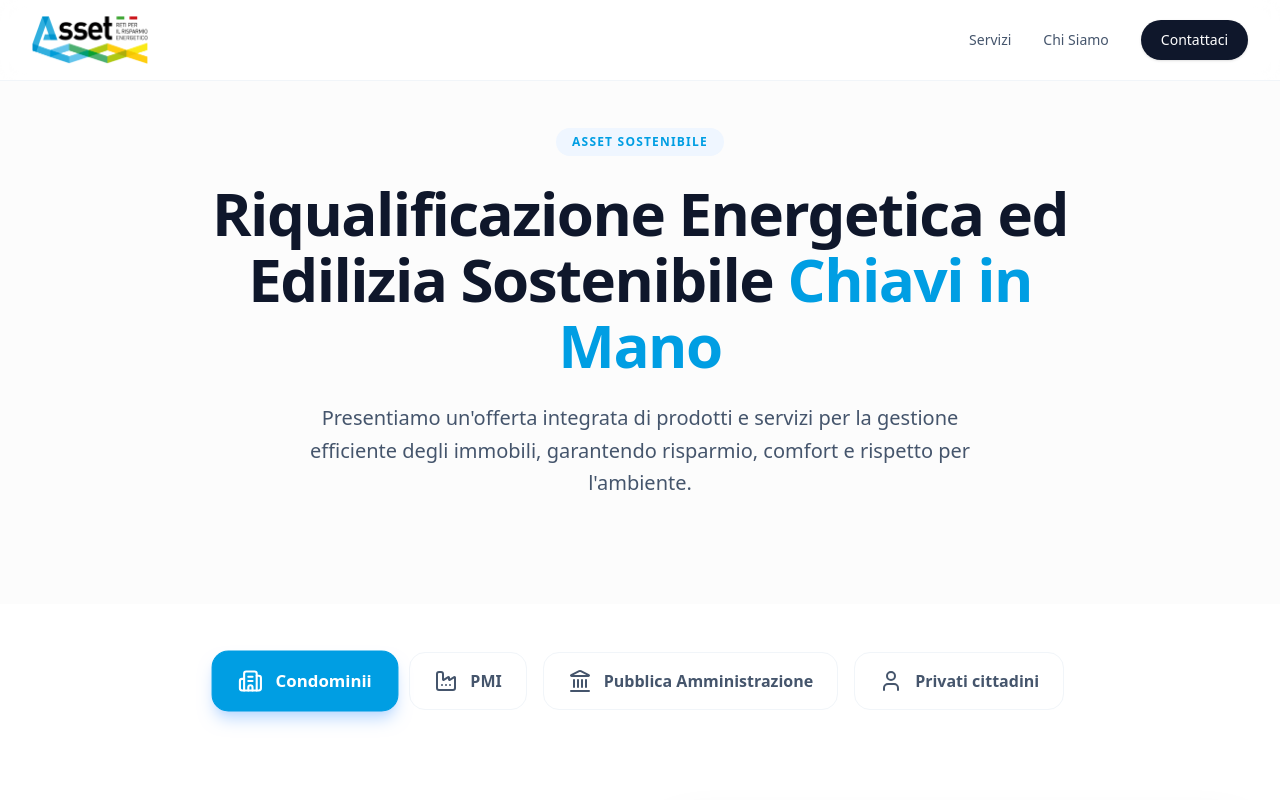
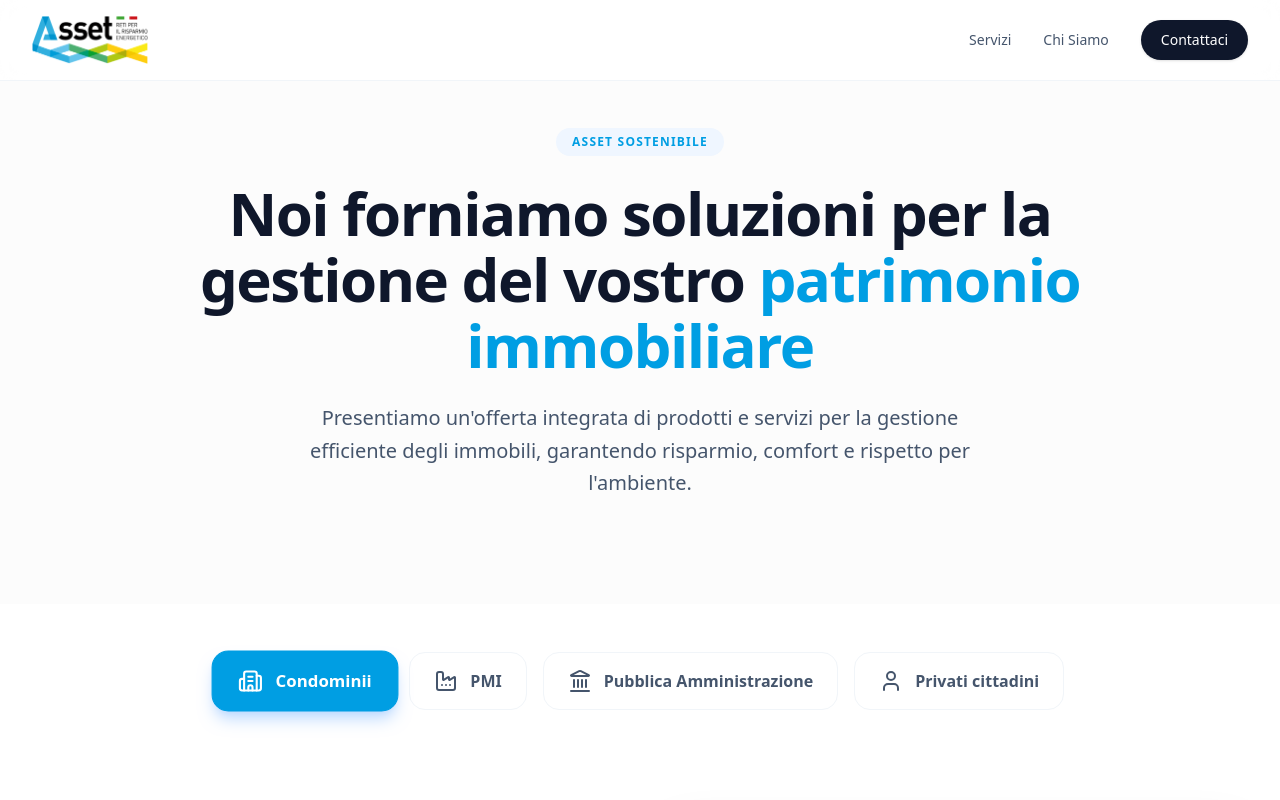
Before and after one commit to umbilu/asset---reti-per-il-risparmio-energetico, a React (Vite) app: page / in a window 1280 px wide. Shown: the top 800 px of the page. Built offline with nearby package versions, Linux system fonts and the light colour scheme; grey boxes are pictures that could not be loaded.

Commit message:
Update hero title text and rebuild

```diff
--- a/src/App.jsx
+++ b/src/App.jsx
@@ -117,7 +117,7 @@ export default function App() {
               Asset Sostenibile
             </span>
             <h1 className="text-4xl md:text-6xl font-bold tracking-tight text-slate-900 mb-6 max-w-4xl mx-auto leading-[1.1]">
-              Riqualificazione Energetica ed Edilizia Sostenibile <span className="text-[#009EE3]">Chiavi in Mano</span>
+              Noi forniamo soluzioni per la gestione del vostro <span className="text-[#009EE3]">patrimonio immobiliare</span>
             </h1>
             <p className="text-lg md:text-xl text-slate-600 max-w-2xl mx-auto mb-10 leading-relaxed">
               Presentiamo un'offerta integrata di prodotti e servizi per la gestione efficiente degli immobili, garantendo risparmio, comfort e rispetto per l'ambiente.
```
